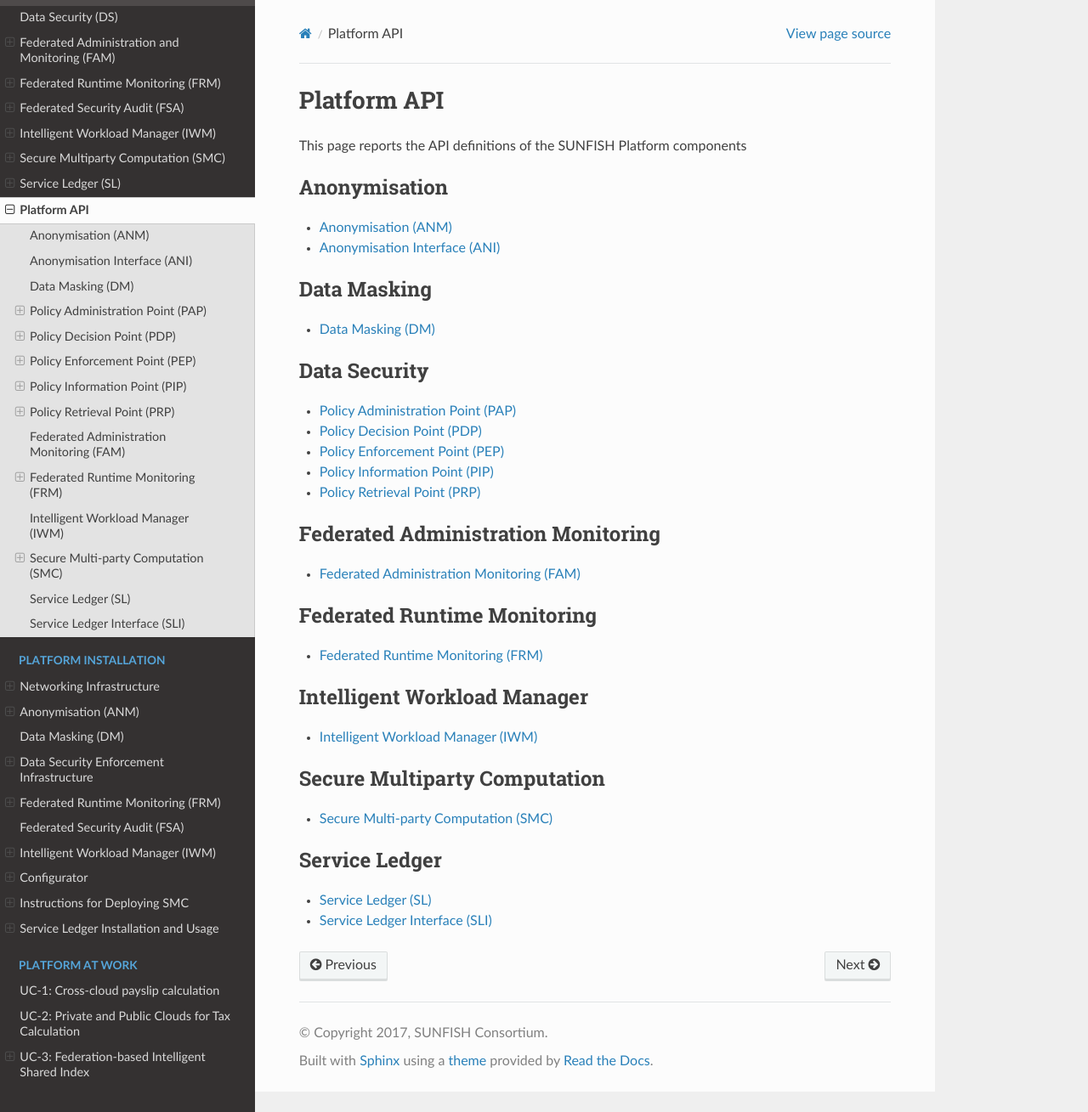
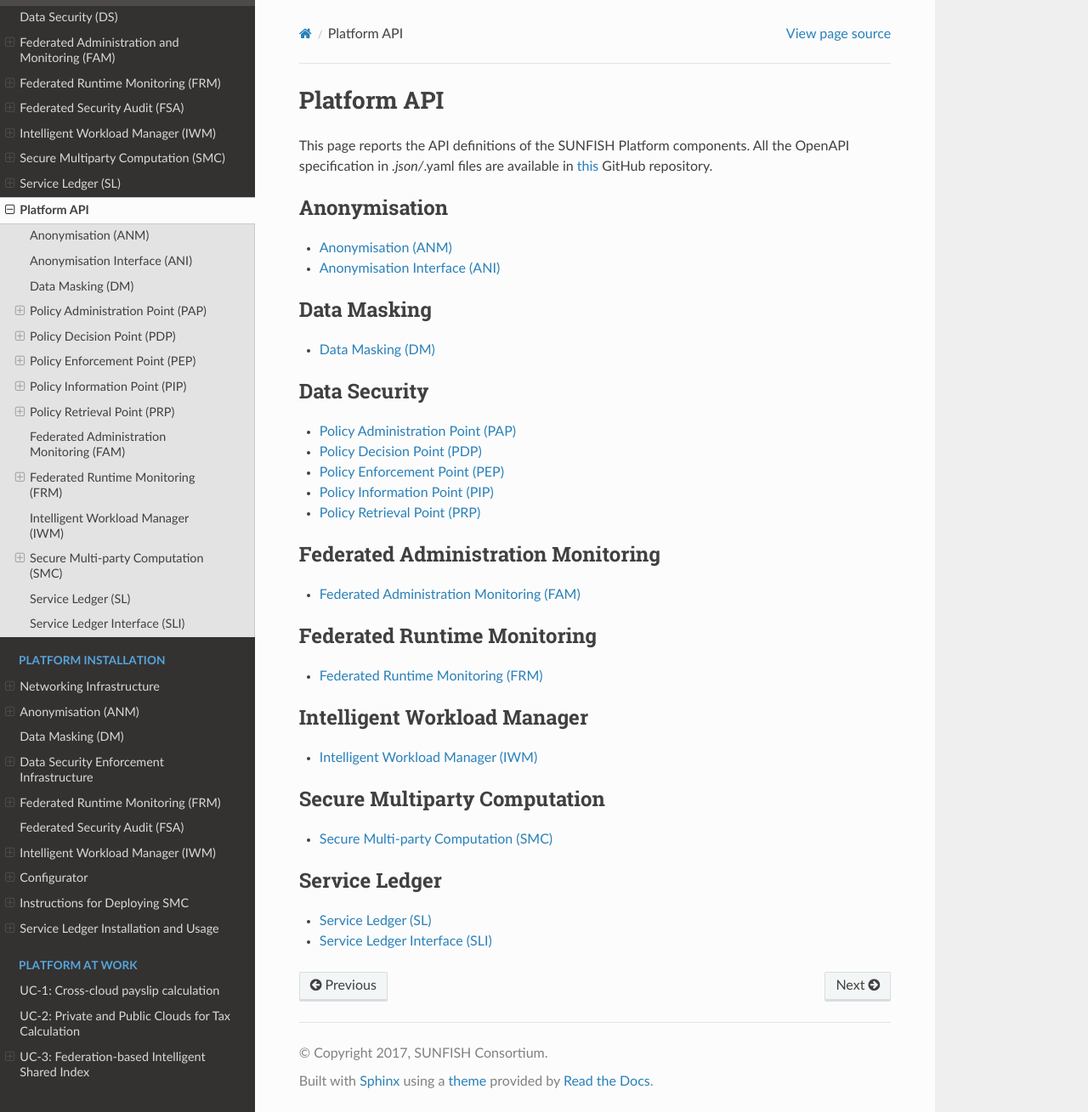
Before and after one commit to sunfish-prj/Platform-docs, a Sphinx documentation site: the page built from docs/API.rst, in a window 1280 px wide and 1309 px high. Shown: the whole window at 85% size. Built offline with Sphinx 7.4.7 and the Read the Docs theme 2.0.0, drawn with Linux system fonts in a browser that asks for light colours.

```diff
--- a/docs/API.rst
+++ b/docs/API.rst
@@ -2,7 +2,7 @@
 Platform API
 ############
 
-This page reports the API definitions of the SUNFISH Platform components
+This page reports the API definitions of the SUNFISH Platform components. All the OpenAPI specification in *.json/*.yaml files are available in `this <https://github.com/sunfish-prj/SUNFISH-Platform-API>`_ GitHub repository.
 
 
 .. toctree::
```
